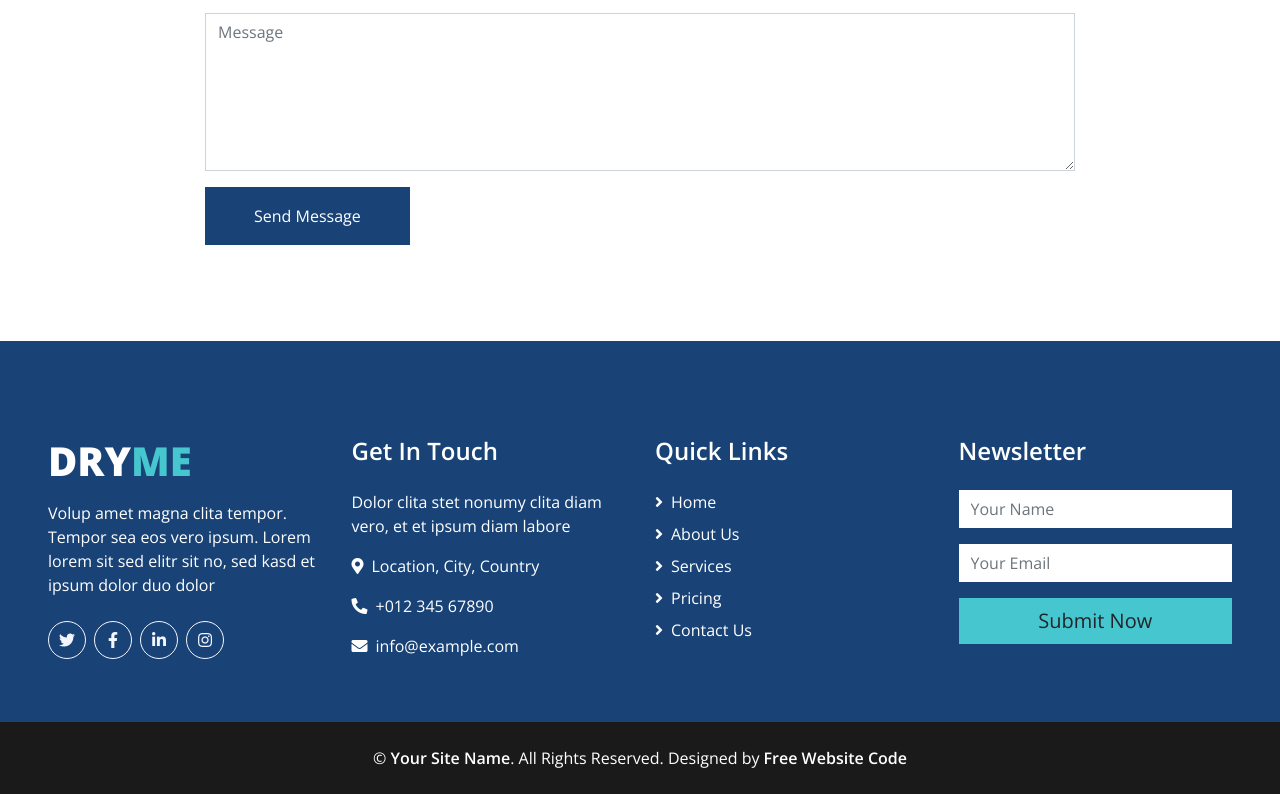
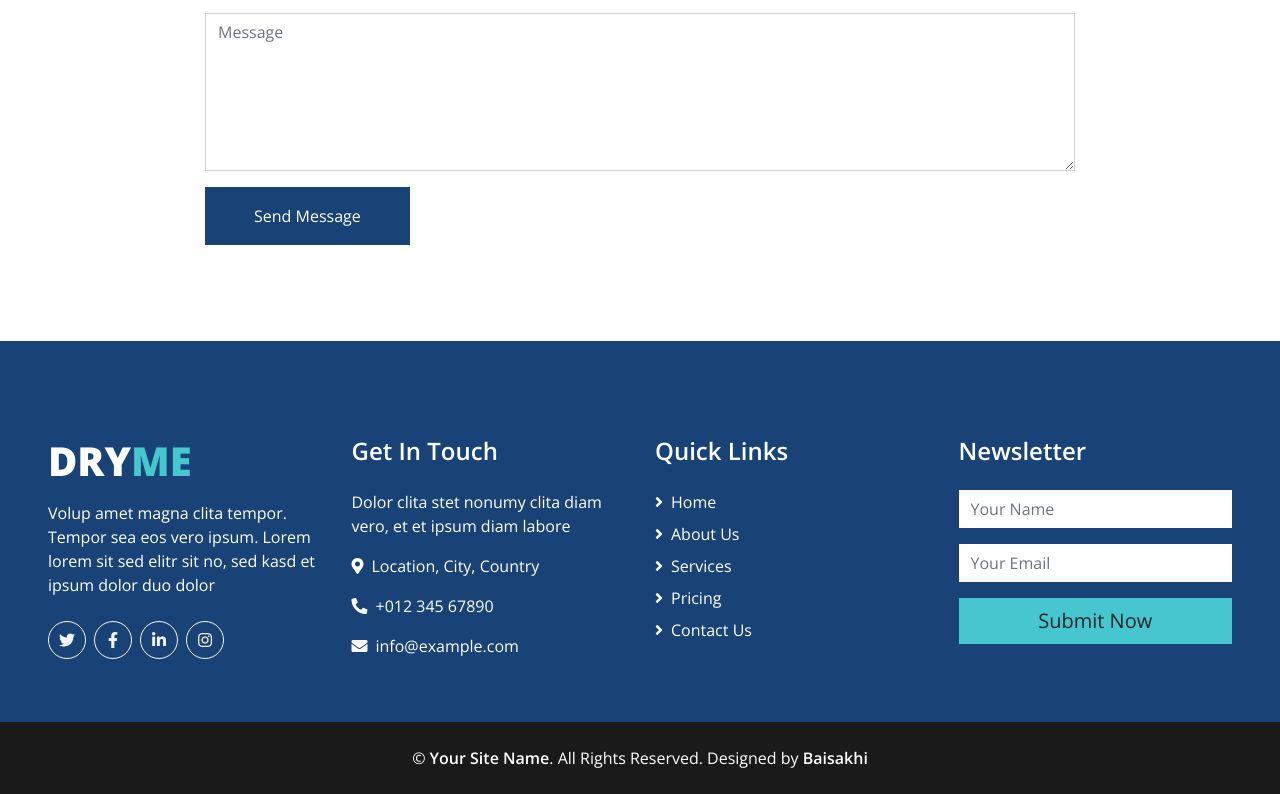
Before and after one commit to Baisakhi234/laundry-service-website-template, a plain HTML site: page contact.html in a window 1280 px wide. Shown: the part 741-1535 px from the top of the page. Drawn offline with nearby package versions, Linux system fonts and the light colour scheme.

Commit message:
Update contact.html

```diff
--- a/contact.html
+++ b/contact.html
@@ -235,7 +235,7 @@
     <div class="container-fluid bg-dark text-white py-4 px-sm-3 px-md-5">
         <p class="m-0 text-center text-white">
             &copy; <a class="text-white font-weight-medium" href="#">Your Site Name</a>. All Rights Reserved. Designed by
-            <a class="text-white font-weight-medium" href="https://freewebsitecode.com">Free Website Code</a>
+            <a class="text-white font-weight-medium">Baisakhi</a>
         </p>
     </div>
     <!-- Footer End -->
```
